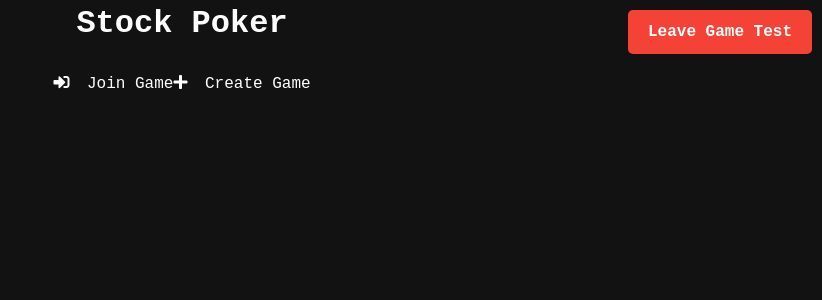
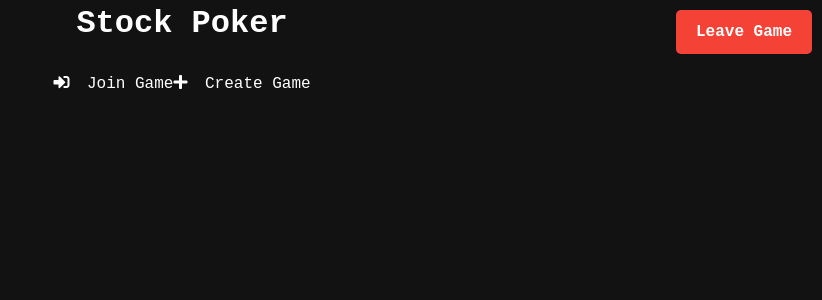
Before and after one commit to Ta1to/stock-market, a Vue app: page / in a window 1280 px wide. Shown: the top 300 px of the page, without its empty margins (458-1280 px from the left). Built offline with nearby package versions, Linux system fonts and the light colour scheme; no server answers; sample sign-in values are in the browser's storage.

Commit message:
Revert "#13: TestButton"
This reverts commit a19138c212b0546c3f47a7e81f8221dfbbd5fcf0.

```diff
--- a/src/components/buttons/LogoutButton.vue
+++ b/src/components/buttons/LogoutButton.vue
@@ -1,5 +1,5 @@
 <template>
-  <button @click="logout" class="leave-button">Leave Game Test</button>
+  <button @click="logout" class="leave-button">Leave Game</button>
 </template>
 
 <script>
```
